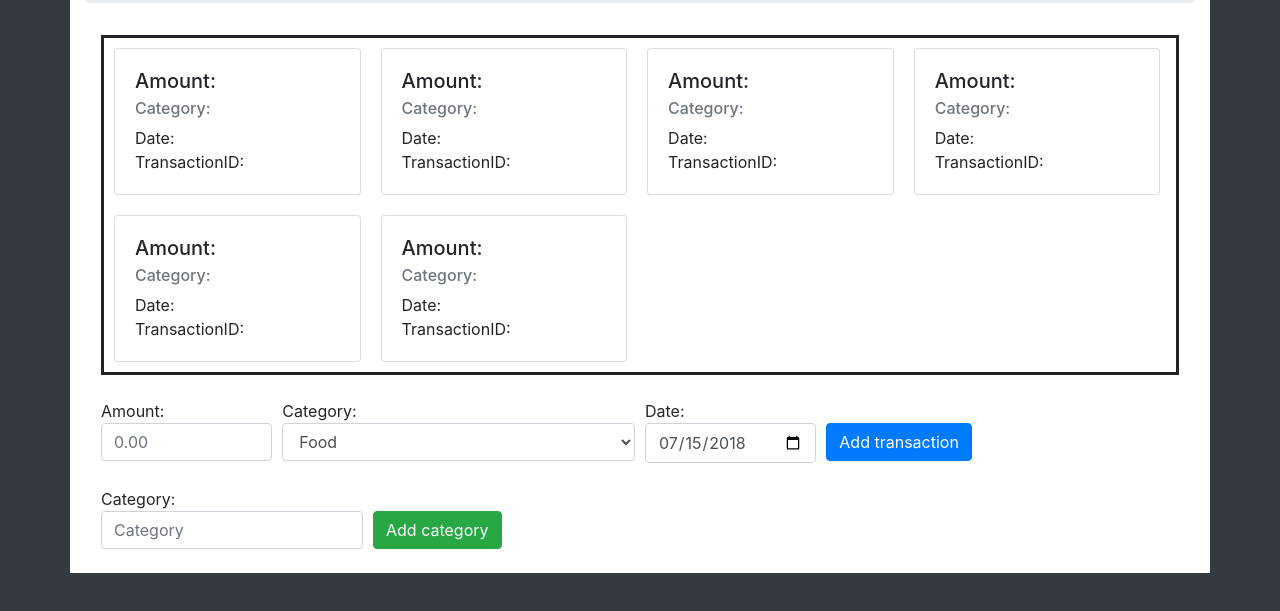
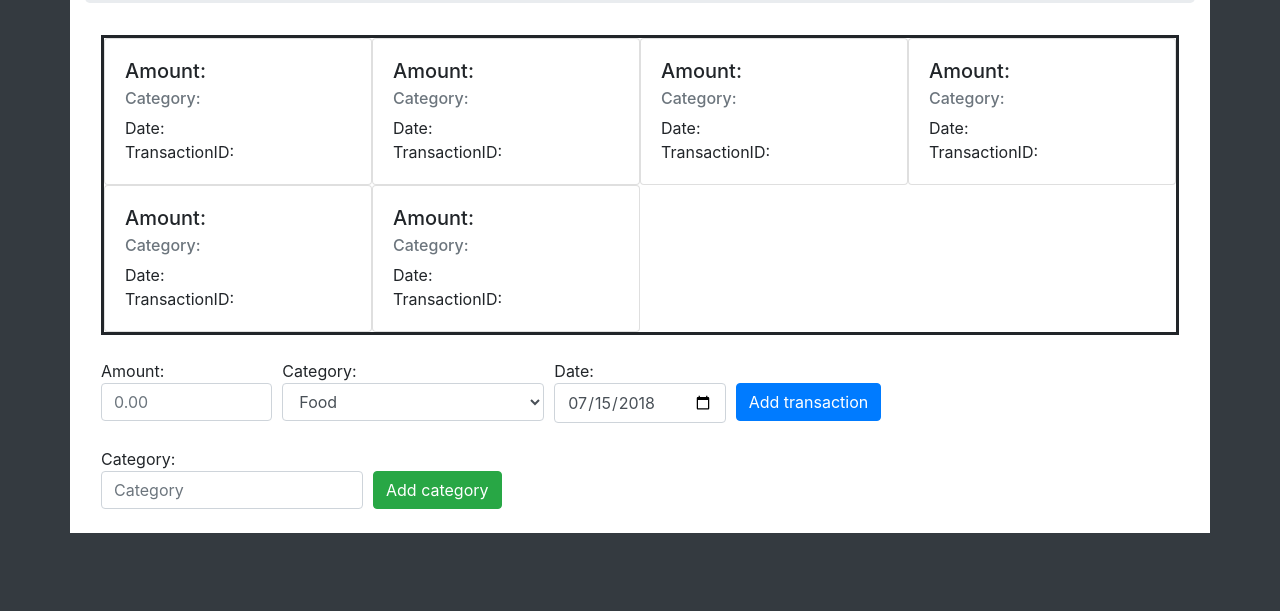
Before and after one commit to kkumar75511/money-logger, a plain HTML site: page resources/client/index.html in a window 1280 px wide. Shown: the part 181-792 px from the top of the page. Drawn offline with Linux system fonts and the light colour scheme.

Commit message:
Styling fixes
Fixed the styling to make data more representable and easier to view

```diff
--- a/resources/client/css/style.css
+++ b/resources/client/css/style.css
@@ -3,11 +3,19 @@
     height: auto;
     border-style: solid;
     overflow: hidden;
+    /*padding: 10px;*/
 }
 
-.card {
+#transactions > .card {
     float: left;
+    /*margin: 10px;*/
+    width: calc(100% / 4);
     display: inline;
-    margin: 10px;
-    width: 23%;
 }
+
+/*.card {*/
+    /*float: left;*/
+    /*display: inline;*/
+    /*margin: 10px;*/
+    /*width: 23%;*/
+/*}*/
--- a/resources/client/index.html
+++ b/resources/client/index.html
@@ -73,7 +73,7 @@
                         </label>
                     </div>
                     <!-- Category input -->
-                    <div class="col-4">
+                    <div class="col-3">
                         <label class="w-100">Category:
                             <select class="form-control" id="category" name="transactionCategory[]">
                                 <option value="Food">Food</option>
```
